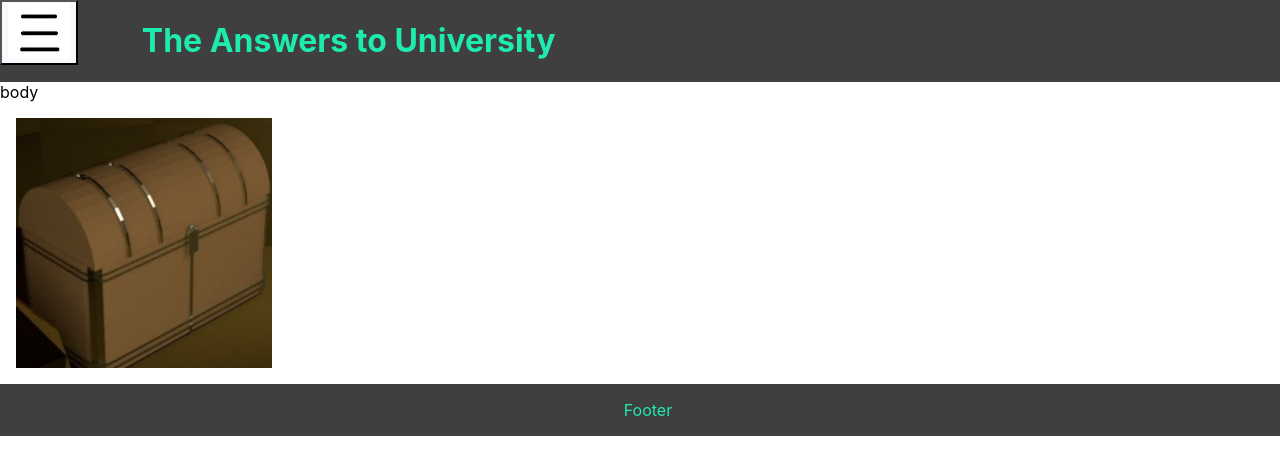
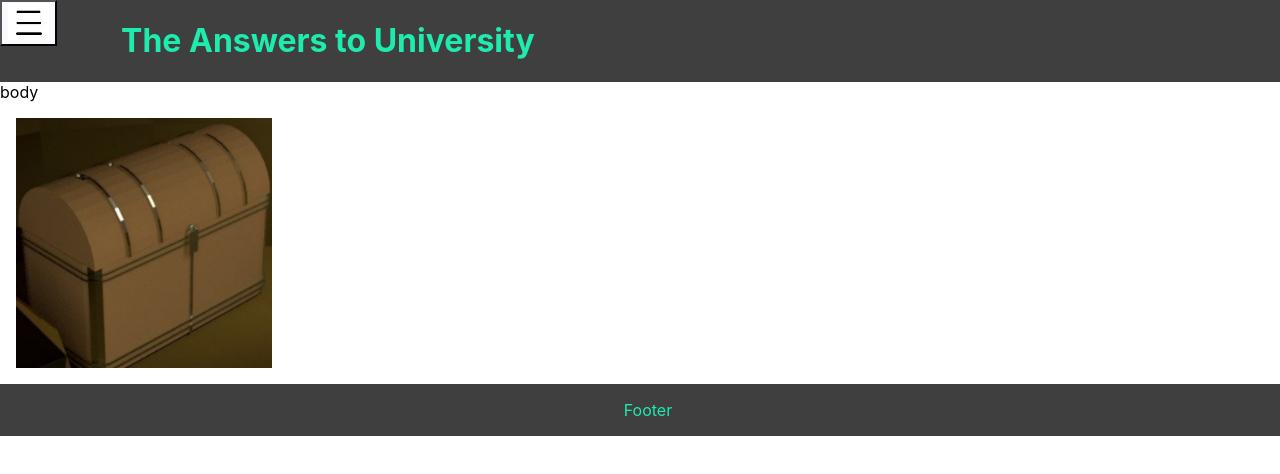
Before and after one commit to KT18W/BACS495-Final, a React (Create React App) app in the folder final/: page / in a window 1280 px wide. Shown: the top 474 px of the page. Built offline with nearby package versions, Linux system fonts and the light colour scheme.

Commit message:
resize lines button

```diff
--- a/final/src/Header.css
+++ b/final/src/Header.css
@@ -8,8 +8,8 @@
   }
 
   .linesButton {
-    width: 7%;
-    height: 7%;
+    width: 5%;
+    height: 5%;
     display: absolute;
     background-color: rgb(249, 248, 252);
     color: rgb(247, 240, 240);
```
